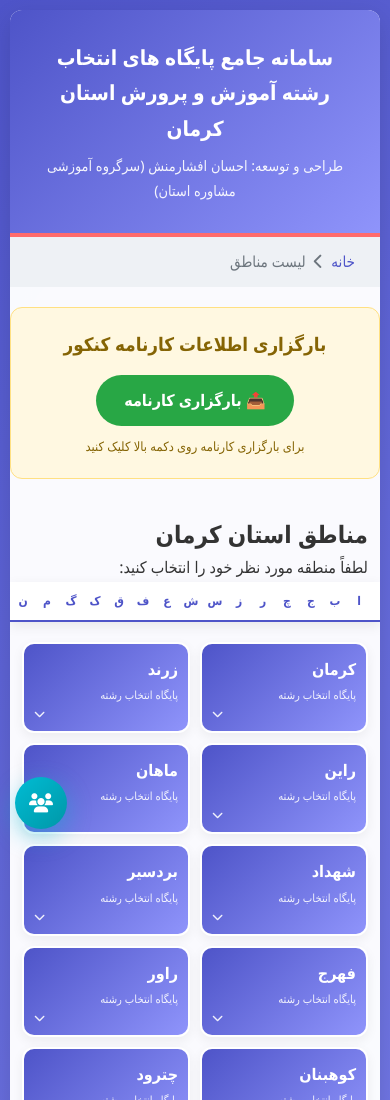
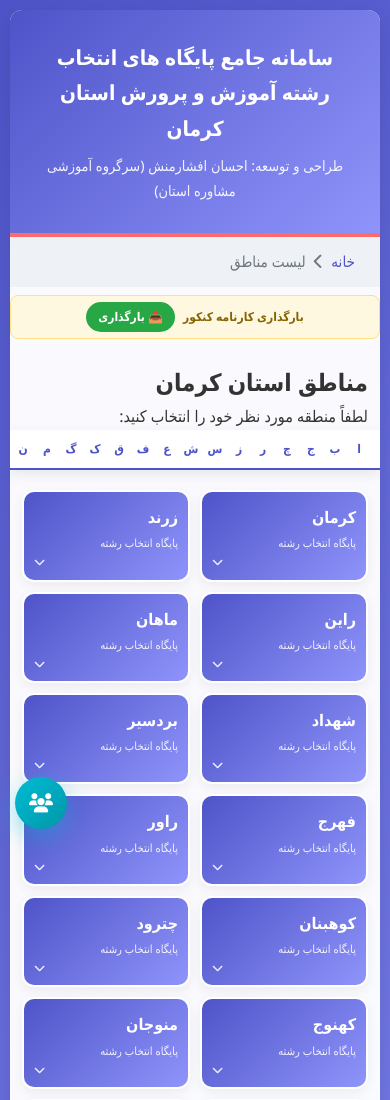
Before and after one commit to ehsanafsharmanesh/kerman-centers, a plain HTML site: page index.html in a window 390 px wide. Shown: the top 1100 px of the page. Drawn offline with Linux system fonts and the light colour scheme; a small style sheet from the web is missing.

Commit message:
Update index.html

```diff
--- a/index.html
+++ b/index.html
@@ -92,18 +92,26 @@
             padding: 30px;
         }
 
+        /* ---- باکس بارگذاری کارنامه (کم‌ارتفاع) ---- */
         .upload-box {
             background: #fff8e1;
             border: 1px solid #ffe082;
-            border-radius: var(--radius);
-            padding: 20px;
-            margin: 20px 0;
-            text-align: center;
+            border-radius: 10px;
+            padding: 8px 14px;
+            margin: 10px 0;
+            display: flex;
+            align-items: center;
+            justify-content: center;
+            gap: 12px;
+            flex-wrap: wrap;
         }
 
         .upload-box h3 {
             color: #856404;
-            margin-bottom: 15px;
+            font-size: 0.85rem;
+            font-weight: 700;
+            margin: 0;
+            white-space: nowrap;
         }
 
         .upload-box a {
@@ -111,22 +119,22 @@
             background: var(--success);
             color: #fff;
             text-decoration: none;
-            padding: 12px 28px;
+            padding: 6px 16px;
             border-radius: 50px;
             font-weight: 700;
+            font-size: 0.8rem;
             transition: var(--transition);
+            white-space: nowrap;
         }
 
         .upload-box a:hover {
             background: #218838;
-            transform: translateY(-2px);
+            transform: translateY(-1px);
             box-shadow: var(--shadow-sm);
         }
 
         .upload-box p {
-            color: #856404;
-            font-size: 0.8rem;
-            margin-top: 10px;
+            display: none;
         }
 
         /* ---- نشانگر فیلتر فعال (با رنگ قرمز) ---- */
@@ -638,6 +646,23 @@
                 height: 30px;
                 font-size: 0.9rem;
             }
+
+            /* باکس بارگذاری کارنامه در موبایل */
+            .upload-box {
+                padding: 6px 10px;
+                margin: 8px 0;
+                gap: 8px;
+                border-radius: 8px;
+            }
+
+            .upload-box h3 {
+                font-size: 0.75rem;
+            }
+
+            .upload-box a {
+                padding: 5px 12px;
+                font-size: 0.75rem;
+            }
         }
 
         @media (min-width: 769px) {
@@ -664,12 +689,12 @@
             <span id="breadcrumb-text">لیست مناطق</span>
         </div>
 
+        <!-- باکس بارگذاری کارنامه (کم‌ارتفاع) -->
         <div class="upload-box">
-            <h3>بارگزاری اطلاعات کارنامه کنکور</h3>
+            <h3>بارگذاری کارنامه کنکور</h3>
             <a href="https://forms.gle/1ccWdQPo8Giu4cLr9" target="_blank" rel="noopener">
-                📤 بارگزاری کارنامه
+                📤 بارگذاری
             </a>
-            <p>برای بارگزاری کارنامه روی دکمه بالا کلیک کنید</p>
         </div>
 
         <div class="main-content">
```
